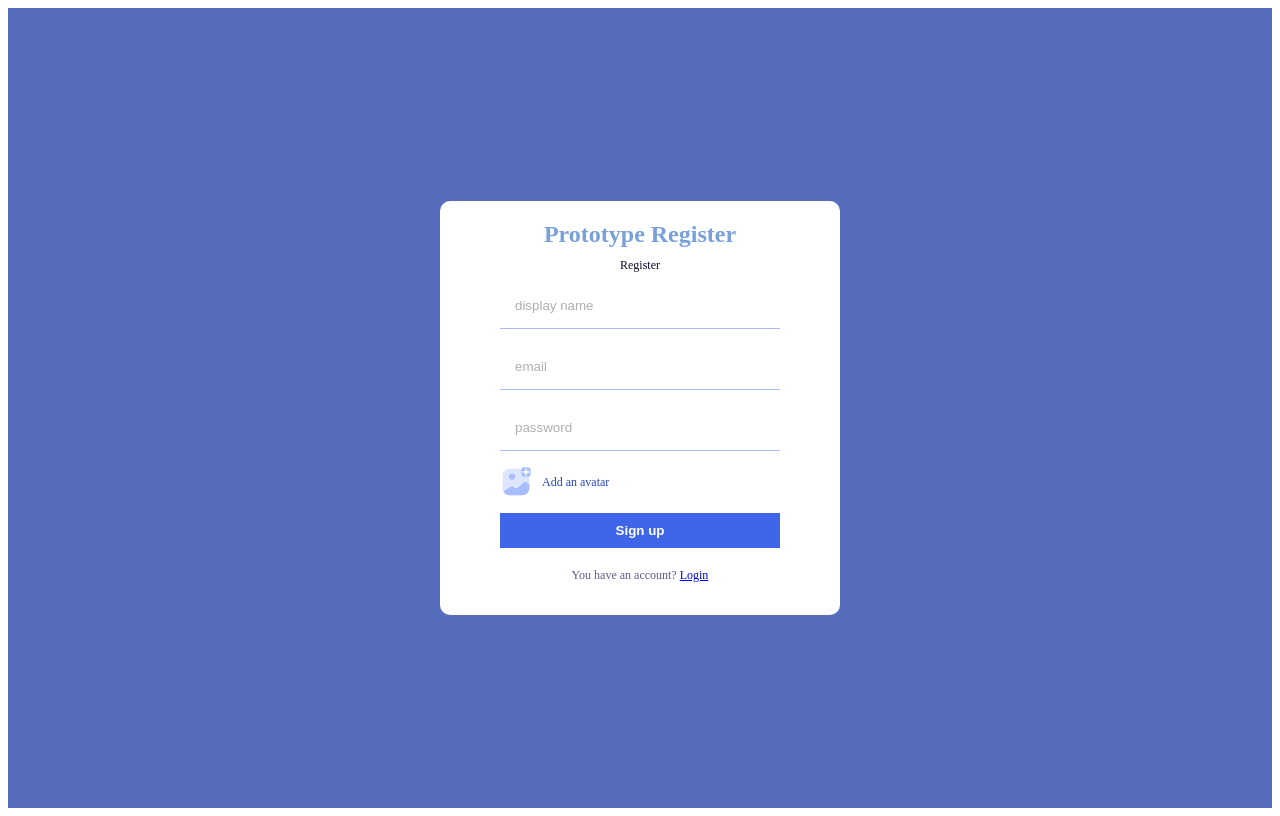
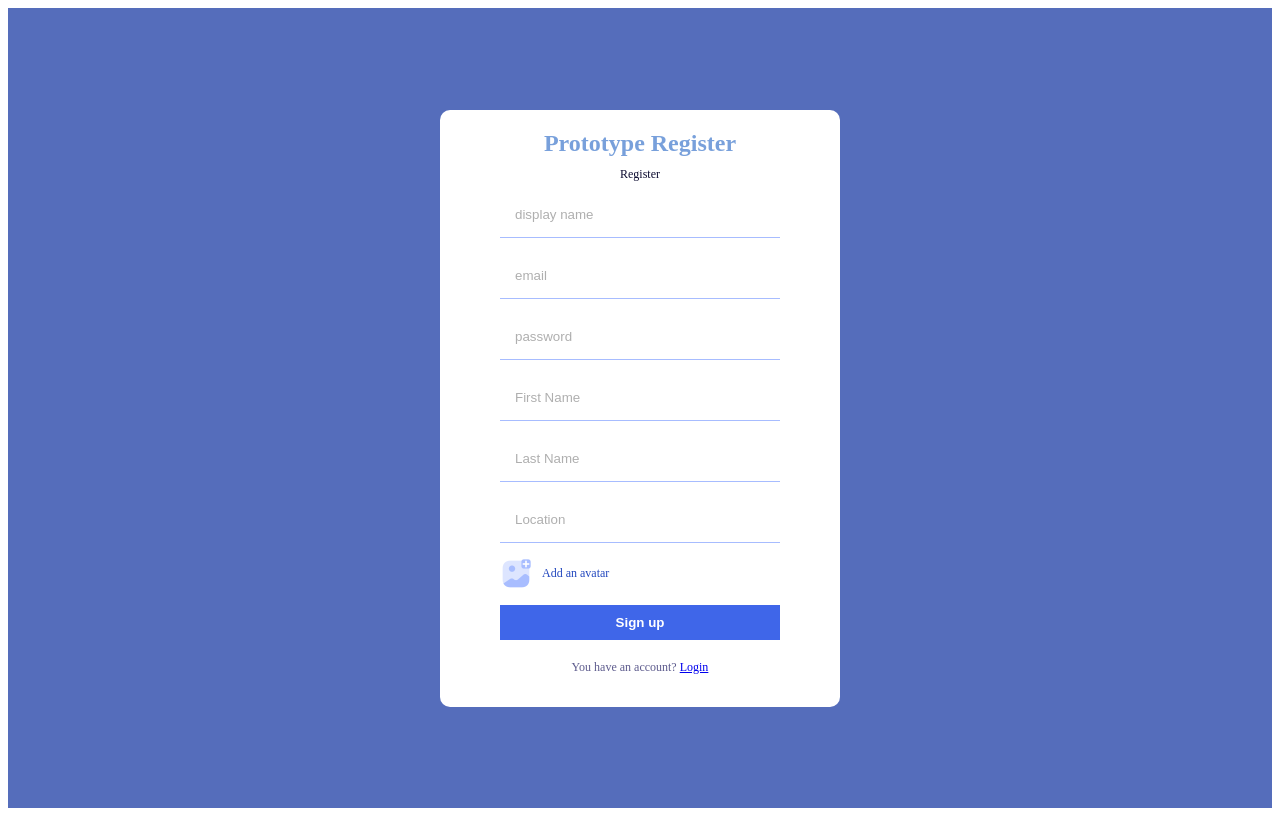
Before and after one commit to icp049/reusable_chatApp, a React (Create React App) app: page /register in a window 1280 px wide. Built offline with nearby package versions, Linux system fonts and the light colour scheme; no server answers.

Commit message:
modified registration

```diff
--- a/src/pages/Register.jsx
+++ b/src/pages/Register.jsx
@@ -17,7 +17,10 @@ const Register = () => {
     const displayName = e.target[0].value;
     const email = e.target[1].value;
     const password = e.target[2].value;
-    const file = e.target[3].files[0];
+    const firstName = e.target[3].value;
+    const lastName = e.target[3].value;
+    const location = e.target[4].value;
+    const file = e.target[5].files[0];
 
     try {
       //Create user
@@ -40,6 +43,9 @@ const Register = () => {
               uid: res.user.uid,
               displayName,
               email,
+              firstName,
+              lastName,
+              location,
               photoURL: downloadURL,
             });
 
@@ -68,6 +74,9 @@ const Register = () => {
           <input required type="text" placeholder="display name" />
           <input required type="email" placeholder="email" />
           <input required type="password" placeholder="password" />
+          <input required type="firstName" placeholder="First Name" />
+          <input required type="lastName" placeholder="Last Name" />
+          <input required type="location" placeholder="Location" />
           <input required style={{ display: "none" }} type="file" id="file" />
           <label htmlFor="file">
             <img src={Add} alt="" />
```
